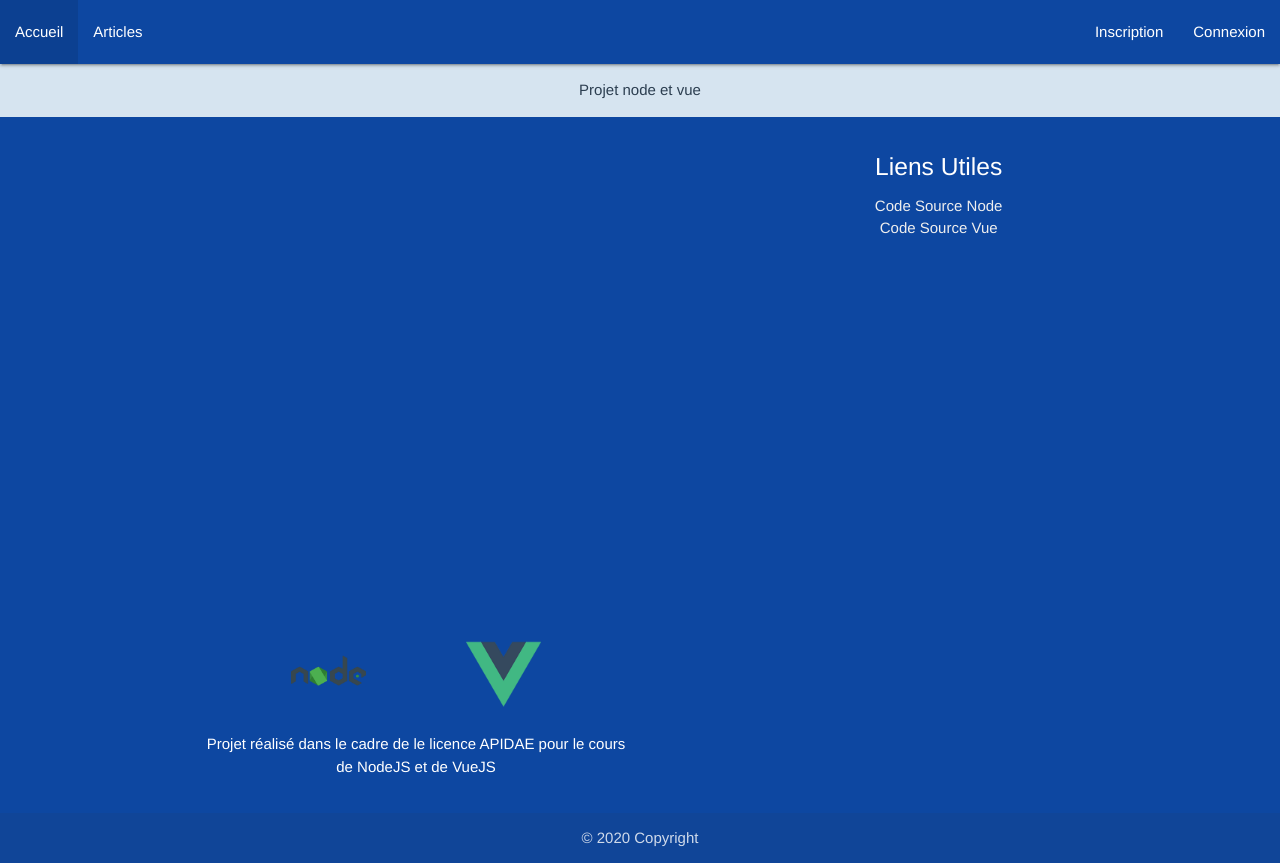
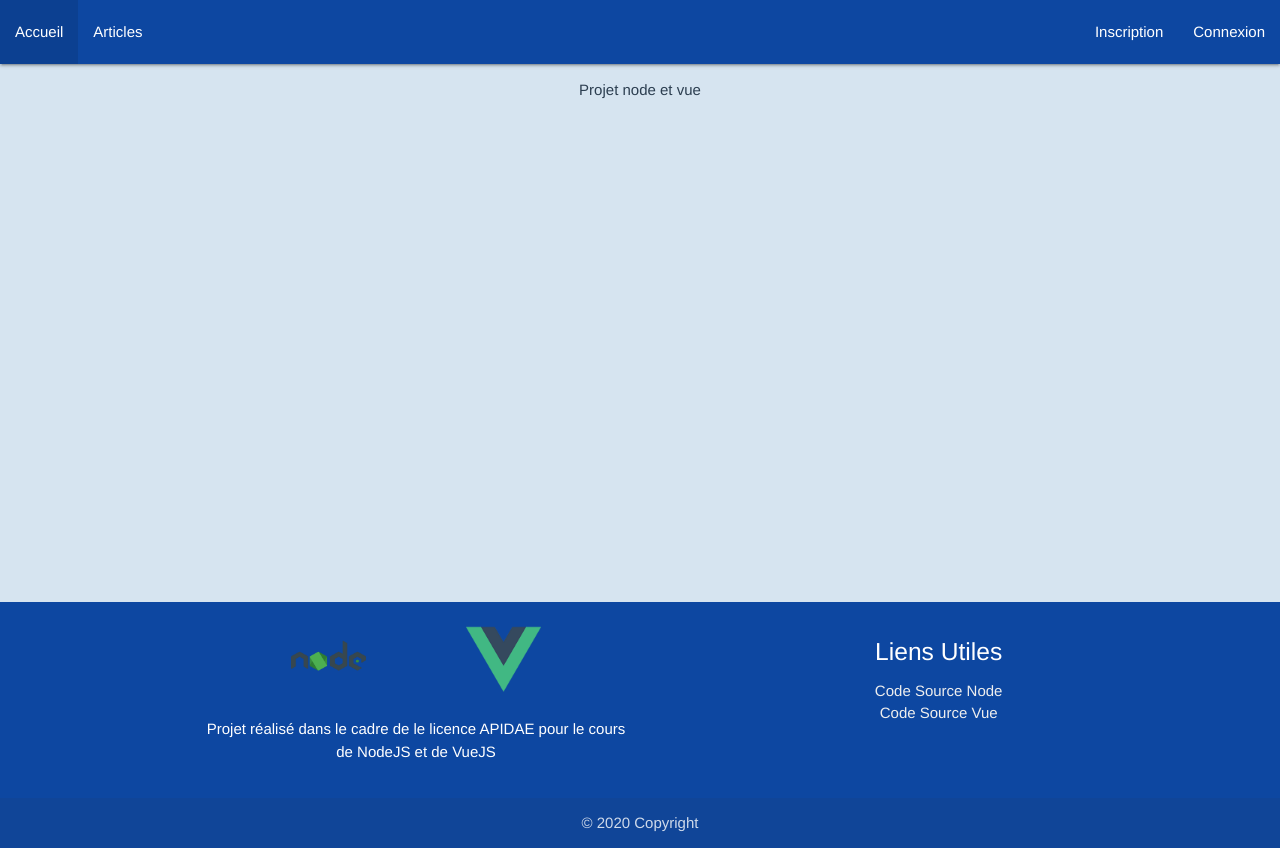
Before and after one commit to rouyc/vue, a Vue app: page / in a window 1280 px wide. Built offline with nearby package versions, Linux system fonts and the light colour scheme.

Commit message:
Cette fois c'est la fin

```diff
--- a/src/components/Footer.vue
+++ b/src/components/Footer.vue
@@ -36,6 +36,9 @@ img{
   height: 75px;
   margin-left: 50px;
   margin-right: 50px;
+}
+
+footer{
   margin-top: 500px;
 }
 </style>
```
